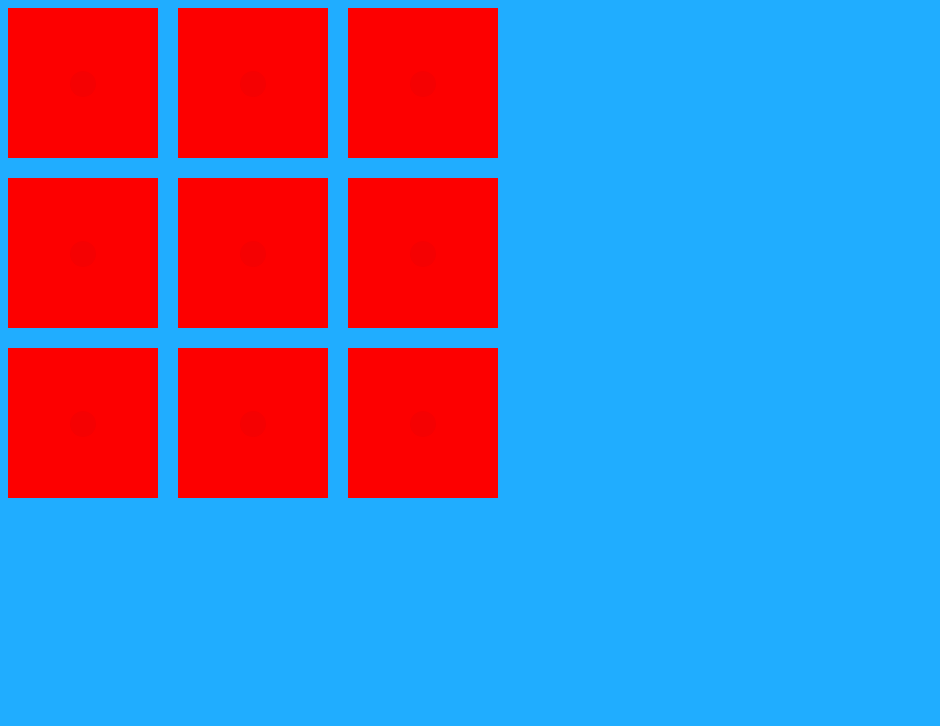
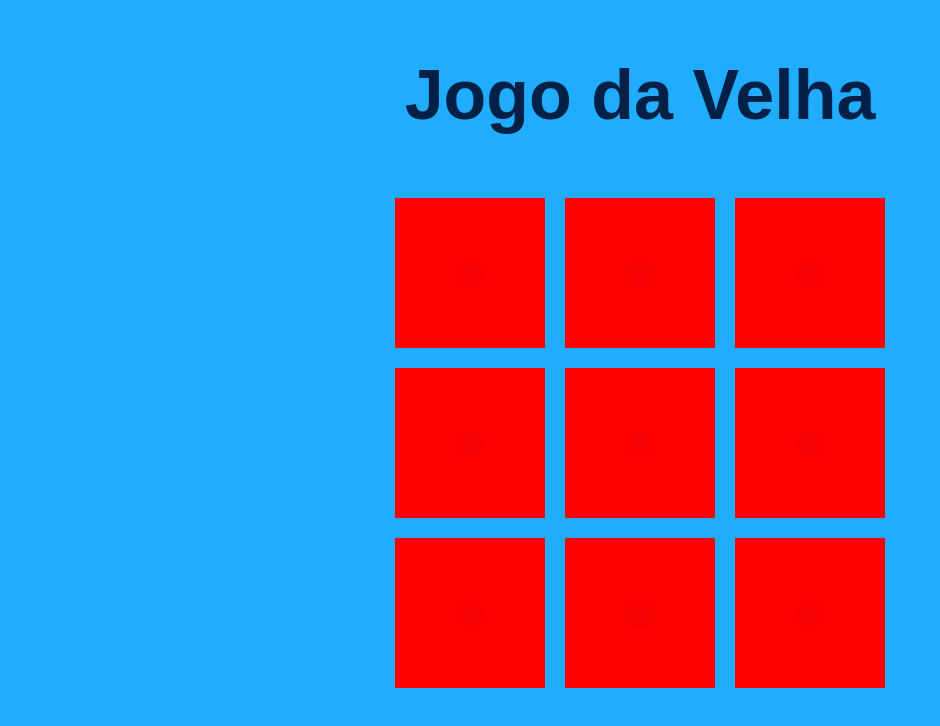
Before and after one commit to clesiorods/jogodavelha_web, a plain HTML site: page index.html in a window 1280 px wide. Shown: the whole page, without its empty margins (0-940 px from the left). Drawn offline with Linux system fonts and the light colour scheme.

Commit message:
correção de bugs

```diff
--- a/index.html
+++ b/index.html
@@ -7,7 +7,9 @@
     <title>Testes</title>
 </head>
 <body>
-
+    <header>
+        <h1>Jogo da Velha</h1>
+    </header>
     <div id="tabuleiro">
         <!-- <div class="celula">
             <div class="eixo45" id="d1">
--- a/script.js
+++ b/script.js
@@ -8,7 +8,7 @@ var q7 = tabuleiro.children[6];
 var q8 = tabuleiro.children[7];
 var q9 = tabuleiro.children[8];
 var rodada = 1;
-
+venceu = false;
 
 
 function jogar(pos) {
@@ -28,11 +28,10 @@ function jogar(pos) {
         tabuleiro.children[pos].children[0].appendChild(novo_eixo_2);
     }
     rodada++;
-    if(rodada > 9) {
+    if(rodada > 9 && venceu == false) {
         setTimeout( () => {window.alert("Empate!")}, 1000);
     }
 }
-
 
 
 function vitoria() {
@@ -97,9 +96,12 @@ function vitoria() {
 function quemGanhou(p) {
     if(p === "X"){
         setTimeout(() => {window.alert("Votória do X!")}, 500);
+        venceu = true;
         return true;
+
     } else if(p === "O") {
         setTimeout(() => {window.alert("Votória do O!")}, 500);
+        venceu = true;
         return true;
     }
 }
--- a/style.css
+++ b/style.css
@@ -3,7 +3,18 @@ body {
     display: flex;
     text-align: center;
     align-items: center;
+    display: grid;
+    font: 800 35px 'Arial';
+}
 
+header {
+    height: 20vh;
+    top: 0;
+    bottom: auto;
+}
+
+h1 {
+    color: rgba(0, 32, 70, 1);
 }
 
 
@@ -12,6 +23,9 @@ div#tabuleiro {
     grid-template-columns: 150px 150px 150px;
     grid-template-rows: 150px 150px 150px;
     gap: 20px;
+    margin-left: auto;
+    margin-right: auto;
+    margin-top: 30px;
 }
 
 
```
